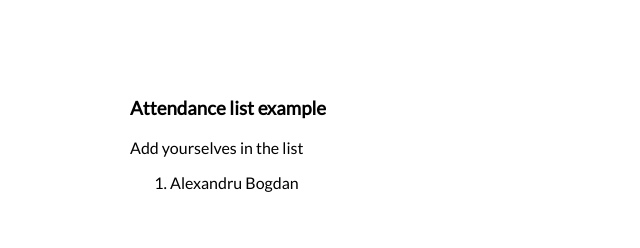
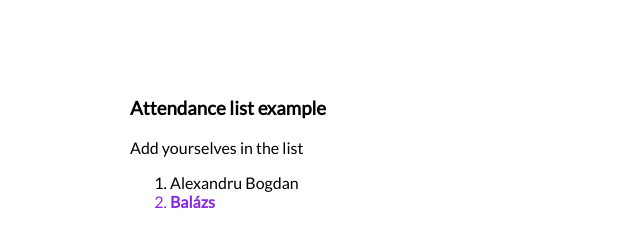
Before and after one commit to afbogdan/mde-fork-test, a plain HTML site: page index.html in a window 1280 px wide. Shown: the part 114-362 px from the top of the page, without its empty margins (210-850 px from the left). Drawn offline with Linux system fonts and the light colour scheme.

Commit message:
Added Balázs to the list

```diff
--- a/index.html
+++ b/index.html
@@ -22,6 +22,7 @@
 
     <ol>
       <li>Alexandru Bogdan</li>
+      <li class="balazs"><strong>Balázs</strong></li>
     </ol>
   </section>
 </body>
--- a/main.css
+++ b/main.css
@@ -10,3 +10,7 @@ body {
 header {
   margin-bottom: 100px;
 }
+
+.balazs {
+  color: blueviolet;
+}
```
